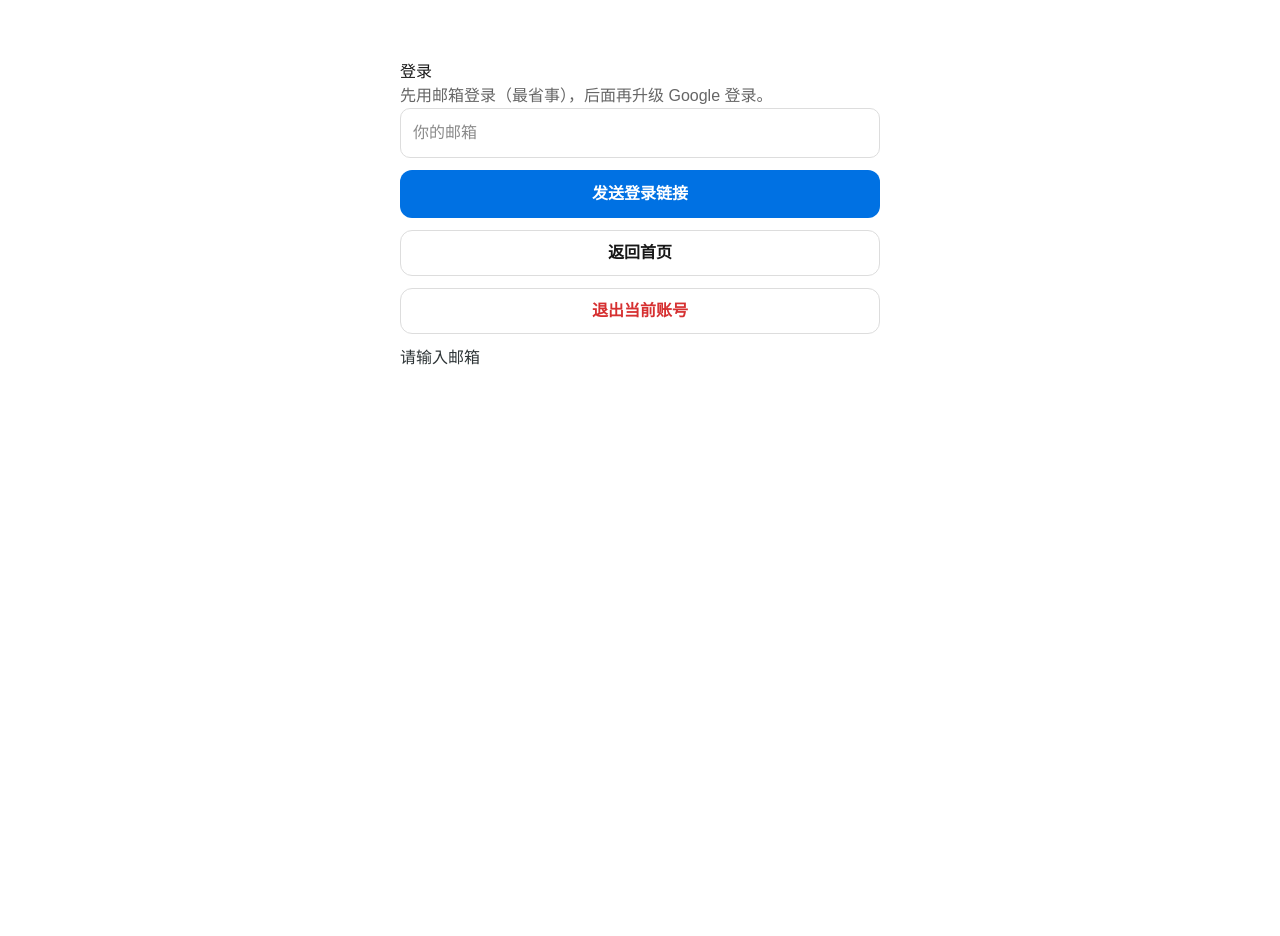
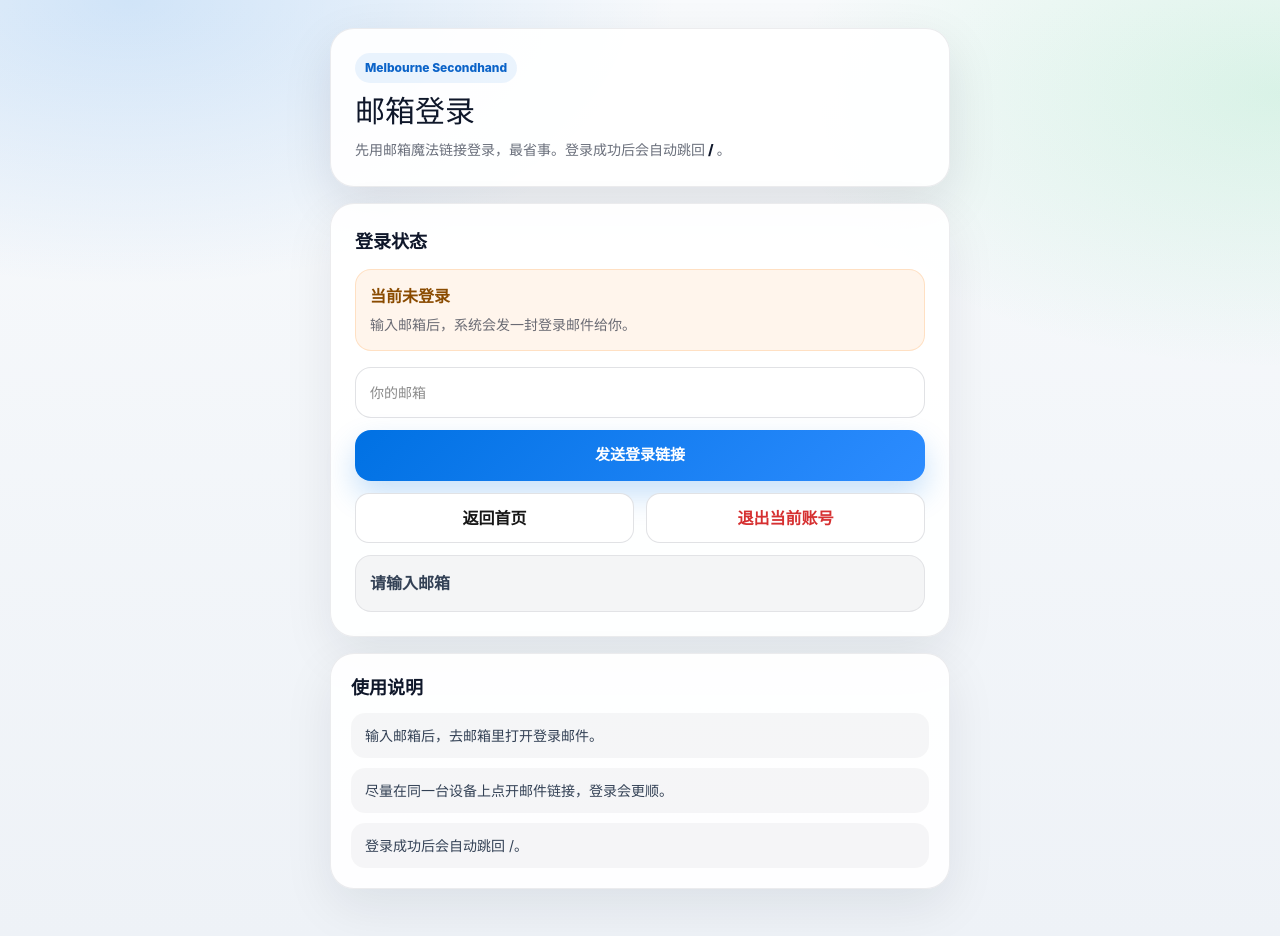
Before and after one commit to liTT925/melbourne-secondhand, a Next.js app: page /login in a window 1280 px wide. Both pictures are taken after a click on the button "发送登录链接". Before the commit the page ends 800 px from the top, so only its background shows below. Built offline with nearby package versions, Linux system fonts and the light colour scheme; no server answers.

Commit message:
improve login redirect flow and ui

```diff
--- a/app/login/page.tsx
+++ b/app/login/page.tsx
@@ -1,8 +1,8 @@
 "use client";
 
-import { useState } from "react";
-import { createClient } from "@supabase/supabase-js";
-import { useRouter } from "next/navigation";
+import { useEffect, useMemo, useState } from "react";
+import { createClient, User } from "@supabase/supabase-js";
+import { useRouter, useSearchParams } from "next/navigation";
 
 const supabase = createClient(
   process.env.NEXT_PUBLIC_SUPABASE_URL!,
@@ -11,91 +11,373 @@ const supabase = createClient(
 
 export default function LoginPage() {
   const router = useRouter();
+  const searchParams = useSearchParams();
+
+  const redirect = useMemo(() => {
+    const raw = searchParams.get("redirect");
+    if (!raw || !raw.startsWith("/")) return "/";
+    return raw;
+  }, [searchParams]);
+
   const [email, setEmail] = useState("");
   const [msg, setMsg] = useState<string | null>(null);
   const [loading, setLoading] = useState(false);
+  const [checking, setChecking] = useState(true);
+  const [user, setUser] = useState<User | null>(null);
+
+  useEffect(() => {
+    let mounted = true;
+
+    async function init() {
+      const { data } = await supabase.auth.getUser();
+      if (!mounted) return;
+
+      setUser(data.user ?? null);
+      setChecking(false);
+
+      if (data.user) {
+        router.replace(redirect);
+      }
+    }
+
+    init();
+
+    const {
+      data: { subscription },
+    } = supabase.auth.onAuthStateChange(async (event) => {
+      const { data } = await supabase.auth.getUser();
+      if (!mounted) return;
+
+      setUser(data.user ?? null);
+
+      if (event === "SIGNED_IN" && data.user) {
+        router.replace(redirect);
+      }
+    });
+
+    return () => {
+      mounted = false;
+      subscription.unsubscribe();
+    };
+  }, [redirect, router]);
 
   async function sendMagicLink() {
     setMsg(null);
     const e = email.trim();
-    if (!e) return setMsg("请输入邮箱");
+
+    if (!e) {
+      setMsg("请输入邮箱");
+      return;
+    }
+
     setLoading(true);
+
     const { error } = await supabase.auth.signInWithOtp({
       email: e,
       options: {
-        emailRedirectTo: `${window.location.origin}/`,
+        emailRedirectTo: `${window.location.origin}${redirect}`,
       },
     });
+
     setLoading(false);
-    if (error) return setMsg("发送失败：" + error.message);
-    setMsg("已发送登录链接到邮箱，请打开邮件点击链接完成登录。");
+
+    if (error) {
+      setMsg("发送失败：" + error.message);
+      return;
+    }
+
+    setMsg(
+      "登录链接已经发到你的邮箱。请在同一台设备上打开邮件里的链接，登录成功后会自动回到刚才的页面。"
+    );
   }
 
   async function logout() {
     await supabase.auth.signOut();
-    router.push("/");
+    setUser(null);
+    setMsg("已退出当前账号");
   }
 
   return (
-    <div style={{ maxWidth: 520, margin: "40px auto", padding: 20 }}>
-      <h2>登录</h2>
-      <p style={{ color: "#666" }}>先用邮箱登录（最省事），后面再升级 Google 登录。</p>
+    <div
+      style={{
+        minHeight: "100vh",
+        background:
+          "radial-gradient(1000px 520px at 10% 0%, rgba(0,113,227,0.16), transparent 55%), radial-gradient(900px 500px at 100% 10%, rgba(46,204,113,0.15), transparent 55%), linear-gradient(180deg, #f8fafc 0%, #eef2f7 100%)",
+        padding: "28px 14px 48px",
+        fontFamily:
+          '-apple-system, BlinkMacSystemFont, "Segoe UI", Inter, "PingFang SC", "Hiragino Sans GB", "Microsoft YaHei", Arial, sans-serif',
+      }}
+    >
+      <div
+        style={{
+          width: "min(620px, 100%)",
+          margin: "0 auto",
+          display: "grid",
+          gap: 16,
+        }}
+      >
+        <div
+          style={{
+            background: "rgba(255,255,255,0.92)",
+            border: "1px solid rgba(15,23,42,0.08)",
+            borderRadius: 24,
+            padding: 24,
+            boxShadow: "0 18px 50px rgba(15,23,42,0.10)",
+          }}
+        >
+          <div
+            style={{
+              display: "inline-flex",
+              padding: "6px 10px",
+              borderRadius: 999,
+              background: "rgba(0,113,227,0.08)",
+              color: "#0b63c8",
+              fontSize: 12,
+              fontWeight: 800,
+              marginBottom: 12,
+            }}
+          >
+            Melbourne Secondhand
+          </div>
+
+          <h1
+            style={{
+              margin: 0,
+              fontSize: 30,
+              lineHeight: 1.1,
+              color: "#0f172a",
+            }}
+          >
+            邮箱登录
+          </h1>
+
+          <p
+            style={{
+              color: "rgba(15,23,42,0.62)",
+              lineHeight: 1.7,
+              fontSize: 14,
+              marginTop: 10,
+              marginBottom: 0,
+            }}
+          >
+            先用邮箱魔法链接登录，最省事。登录成功后会自动跳回
+            <span style={{ fontWeight: 800, color: "#0f172a" }}> {redirect} </span>
+            。
+          </p>
+        </div>
+
+        <div
+          style={{
+            background: "rgba(255,255,255,0.92)",
+            border: "1px solid rgba(15,23,42,0.08)",
+            borderRadius: 24,
+            padding: 24,
+            boxShadow: "0 18px 50px rgba(15,23,42,0.08)",
+          }}
+        >
+          <div
+            style={{
+              fontSize: 18,
+              fontWeight: 900,
+              color: "#0f172a",
+              marginBottom: 14,
+            }}
+          >
+            登录状态
+          </div>
+
+          {checking ? (
+            <div style={mutedText}>正在检查当前登录状态...</div>
+          ) : user ? (
+            <div
+              style={{
+                padding: 14,
+                borderRadius: 16,
+                background: "rgba(46,204,113,0.10)",
+                border: "1px solid rgba(46,204,113,0.22)",
+                marginBottom: 16,
+              }}
+            >
+              <div
+                style={{
+                  fontSize: 13,
+                  color: "rgba(15,23,42,0.62)",
+                  marginBottom: 4,
+                }}
+              >
+                当前已登录
+              </div>
+              <div
+                style={{
+                  fontWeight: 900,
+                  color: "#0f172a",
+                  wordBreak: "break-all",
+                }}
+              >
+                {user.email || "已登录用户"}
+              </div>
+            </div>
+          ) : (
+            <div
+              style={{
+                padding: 14,
+                borderRadius: 16,
+                background: "rgba(255,159,67,0.10)",
+                border: "1px solid rgba(255,159,67,0.24)",
+                marginBottom: 16,
+              }}
+            >
+              <div
+                style={{
+                  fontWeight: 900,
+                  color: "#8a4b00",
+                  marginBottom: 6,
+                }}
+              >
+                当前未登录
+              </div>
+              <div style={mutedText}>
+                输入邮箱后，系统会发一封登录邮件给你。
+              </div>
+            </div>
+          )}
 
           <div style={{ display: "grid", gap: 12 }}>
             <input
               placeholder="你的邮箱"
               value={email}
               onChange={(e) => setEmail(e.target.value)}
-          style={{ padding: 12, borderRadius: 10, border: "1px solid #ddd" }}
+              style={inputStyle}
             />
 
             <button
               onClick={sendMagicLink}
               disabled={loading}
               style={{
-            padding: "12px 14px",
-            borderRadius: 12,
+                padding: "14px 16px",
+                borderRadius: 16,
                 border: "none",
-            cursor: "pointer",
-            background: "#0071e3",
+                cursor: loading ? "not-allowed" : "pointer",
+                background: "linear-gradient(135deg, #0071e3 0%, #2d8cff 100%)",
                 color: "white",
-            fontWeight: 800,
+                fontWeight: 900,
+                fontSize: 15,
+                boxShadow: "0 14px 30px rgba(0,113,227,0.22)",
               }}
             >
               {loading ? "发送中..." : "发送登录链接"}
             </button>
 
-        <button
-          onClick={() => router.push("/")}
+            <div
               style={{
-            padding: "10px 14px",
-            borderRadius: 12,
-            border: "1px solid #ddd",
-            cursor: "pointer",
-            background: "white",
-            fontWeight: 700,
+                display: "grid",
+                gridTemplateColumns: "1fr 1fr",
+                gap: 12,
               }}
             >
+              <button onClick={() => router.push("/")} style={secondaryButtonStyle}>
                 返回首页
               </button>
 
               <button
                 onClick={logout}
                 style={{
-            padding: "10px 14px",
-            borderRadius: 12,
-            border: "1px solid #ddd",
-            cursor: "pointer",
-            background: "white",
+                  ...secondaryButtonStyle,
                   color: "#d63031",
-            fontWeight: 800,
                 }}
               >
                 退出当前账号
               </button>
+            </div>
 
-        {msg && <div style={{ color: "#2d3436" }}>{msg}</div>}
+            {msg && (
+              <div
+                style={{
+                  padding: 14,
+                  borderRadius: 16,
+                  background: "rgba(15,23,42,0.04)",
+                  border: "1px solid rgba(15,23,42,0.08)",
+                  color: "#334155",
+                  lineHeight: 1.7,
+                  fontWeight: 700,
+                }}
+              >
+                {msg}
+              </div>
+            )}
+          </div>
+        </div>
+
+        <div
+          style={{
+            background: "rgba(255,255,255,0.92)",
+            border: "1px solid rgba(15,23,42,0.08)",
+            borderRadius: 24,
+            padding: 20,
+            boxShadow: "0 18px 50px rgba(15,23,42,0.08)",
+          }}
+        >
+          <div
+            style={{
+              fontSize: 18,
+              fontWeight: 900,
+              color: "#0f172a",
+              marginBottom: 12,
+            }}
+          >
+            使用说明
+          </div>
+
+          <div style={{ display: "grid", gap: 10 }}>
+            <Tip text="输入邮箱后，去邮箱里打开登录邮件。" />
+            <Tip text="尽量在同一台设备上点开邮件链接，登录会更顺。" />
+            <Tip text={`登录成功后会自动跳回 ${redirect}。`} />
+          </div>
+        </div>
       </div>
     </div>
   );
 }
+
+function Tip({ text }: { text: string }) {
+  return (
+    <div
+      style={{
+        padding: "12px 14px",
+        borderRadius: 14,
+        background: "rgba(15,23,42,0.035)",
+        color: "#334155",
+        fontSize: 14,
+        lineHeight: 1.5,
+      }}
+    >
+      {text}
+    </div>
+  );
+}
+
+const inputStyle: React.CSSProperties = {
+  padding: 14,
+  borderRadius: 16,
+  border: "1px solid rgba(15,23,42,0.12)",
+  outline: "none",
+  fontSize: 14,
+  background: "#fff",
+  width: "100%",
+  boxSizing: "border-box",
+};
+
+const mutedText: React.CSSProperties = {
+  color: "rgba(15,23,42,0.62)",
+  fontSize: 14,
+  lineHeight: 1.6,
+};
+
+const secondaryButtonStyle: React.CSSProperties = {
+  padding: "12px 14px",
+  borderRadius: 14,
+  border: "1px solid rgba(15,23,42,0.12)",
+  cursor: "pointer",
+  background: "white",
+  fontWeight: 800,
+};
```
Lines whose indentation alone changed are shown as unchanged.
